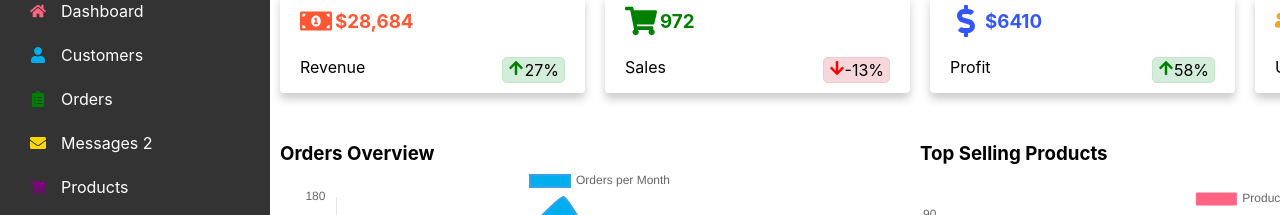
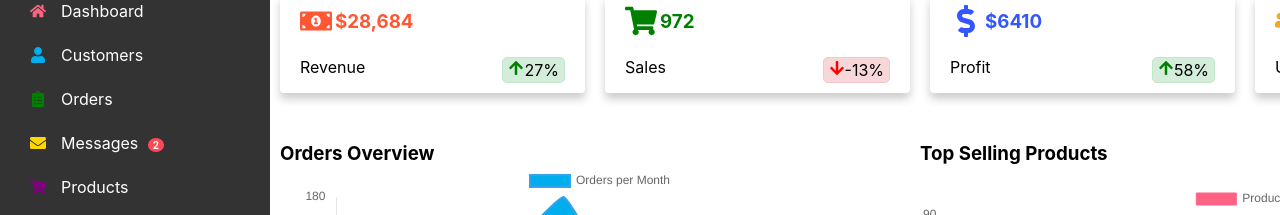
Before and after one commit to Ombito/Admin-dashboard, a React (Create React App) app: page / in a window 1280 px wide. Shown: the part 95-310 px from the top of the page. Built offline with nearby package versions, Linux system fonts and the light colour scheme.

Commit message:
Fix: messages

```diff
--- a/src/components/Sidebar/sidebar.css
+++ b/src/components/Sidebar/sidebar.css
@@ -45,6 +45,15 @@
   margin: auto;
   display: flex;
   justify-content: center;
+}
+.sidebar-messages-count {
+  background-color: #ff4757;
+  color: white;
+  border-radius: 50%;
+  padding: 1px 5px;
+  margin-left: 5px;
+  font-weight: bold;
+  font-size: 10px;
 }
 .sidebar-username {
   display: flex;
--- a/src/components/Sidebar/sidebar.jsx
+++ b/src/components/Sidebar/sidebar.jsx
@@ -13,6 +13,7 @@ const Sidebar = ({ notifications }) => {
   const [ticketDescription, setTicketDescription] = useState('');
   const [isLogoutModalOpen, setIsLogoutModalOpen] = useState(false);
   const unreadCount = notifications.filter(notif => !notif.isRead).length;
+
 
 
   const handleNavigate = (route) => {
@@ -73,7 +74,9 @@ const handleLogoutClose = () => {
             <li onClick={() => handleNavigate('/')}><FaHome color='#ff6384'/><span>Dashboard</span></li>
             <li onClick={() => handleNavigate('/customers')}><FaUser color='#00aeee'/><span>Customers</span></li>
             <li onClick={() => handleNavigate('/orders')}><FaClipboardList color='green'/><span>Orders</span></li>
-            <li onClick={() => handleNavigate('/messages')}><FaEnvelope color='gold'/><span>Messages {unreadCount > 0 ? unreadCount : "no"}</span></li>
+            <li onClick={() => handleNavigate('/messages')}>
+                <FaEnvelope color='gold'/><span>Messages {unreadCount > 0 && <span className="sidebar-messages-count">{unreadCount}</span> }</span>
+            </li>
             <li onClick={() => handleNavigate('/products')}><FaShoppingCart color='purple'/><span>Products</span></li>
             <li onClick={() => handleNavigate('/invoices')}><FaFileInvoice color='#4caf50'/><span>Invoices</span></li>
             <li onClick={() => handleNavigate('/gift&vouchers')}><FaGift color='red'/><span>Discounts</span></li>
```
